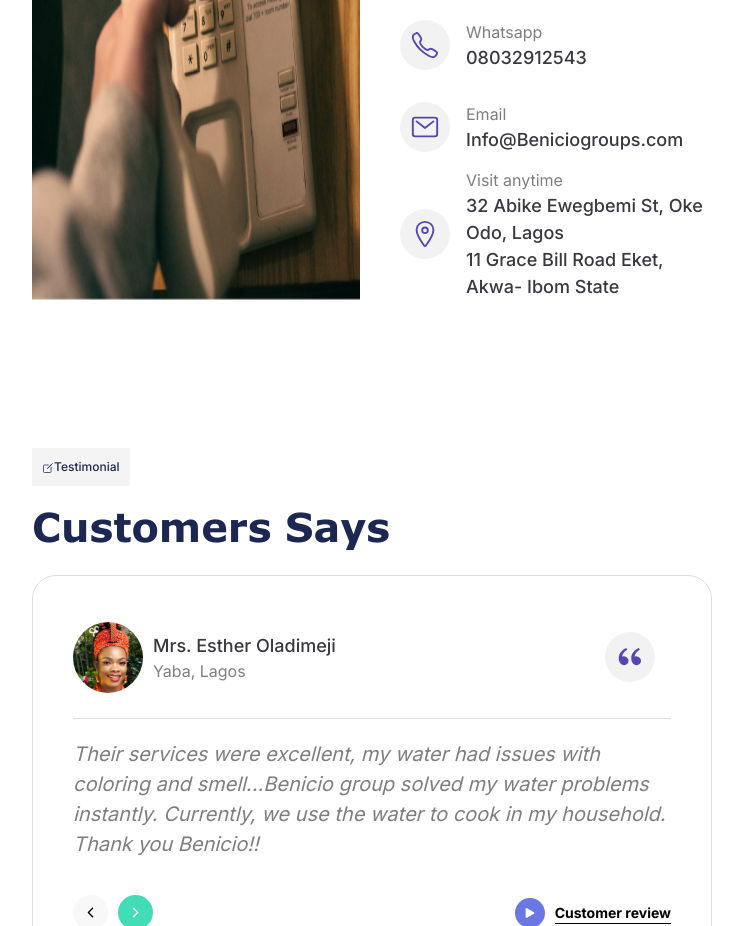
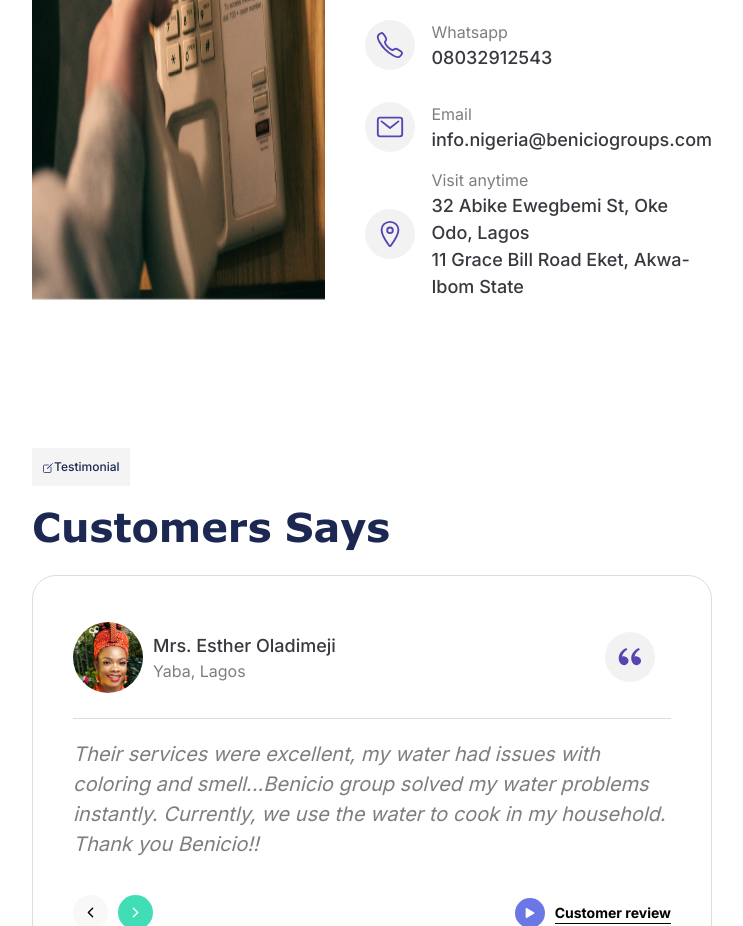
Before and after one commit to 8sosa/BENICIO, a React (Create React App) app: page /contact-us in a window 1280 px wide. Shown: the part 1200-2126 px from the top of the page, without its empty margins (268-1011 px from the left). Built offline with nearby package versions, Linux system fonts and the light colour scheme.

Commit message:
Update ContactUs.js

```diff
--- a/src/Components/ContactUs.js
+++ b/src/Components/ContactUs.js
@@ -53,7 +53,7 @@ export default function ContactUs () {
                                 </div>
                                 <div xs={'auto'}>
                                     <p className='contactTopText2'>Email</p>
-                                    <p className='contactTopText3'>Info@Beniciogroups.com</p>
+                                    <p className='contactTopText3'>info.nigeria@beniciogroups.com</p>
                                 </div>
                             </div>
                             <div className='d-flex flex-row align-items-center'>
```
